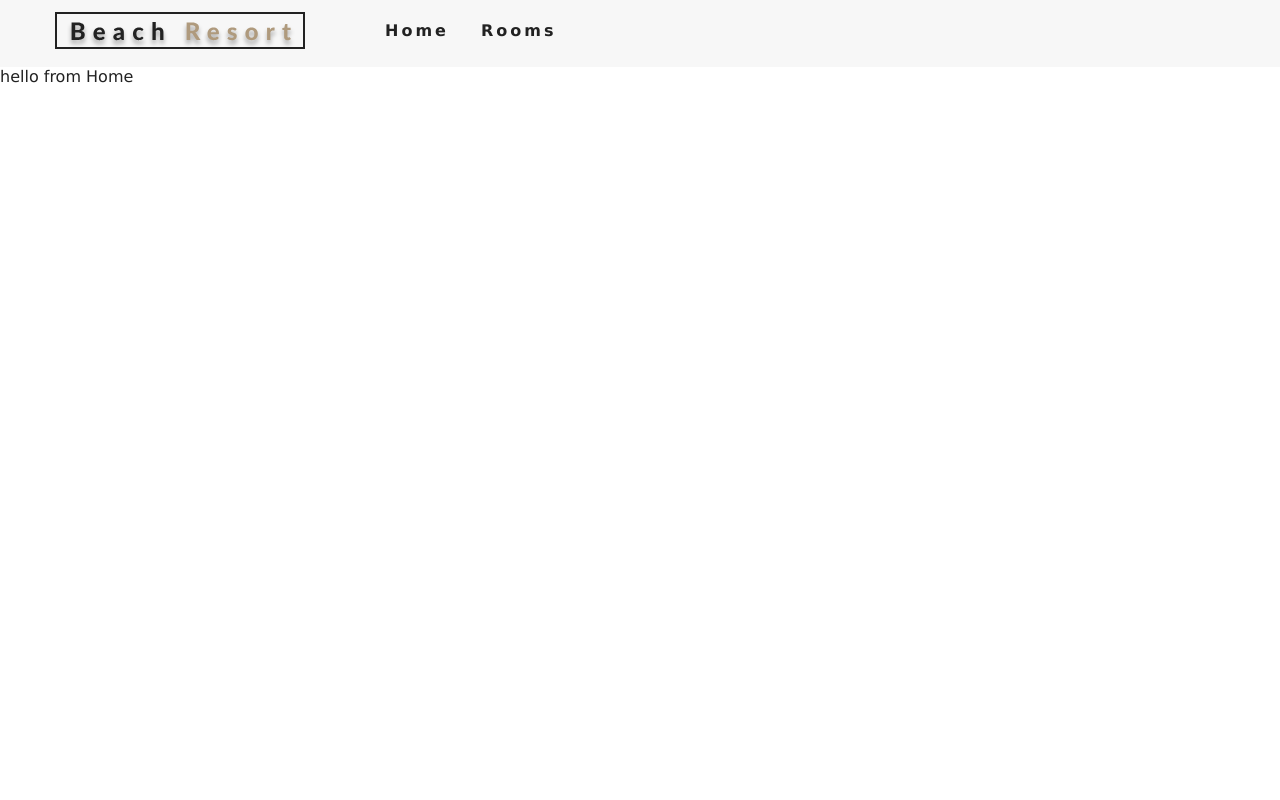
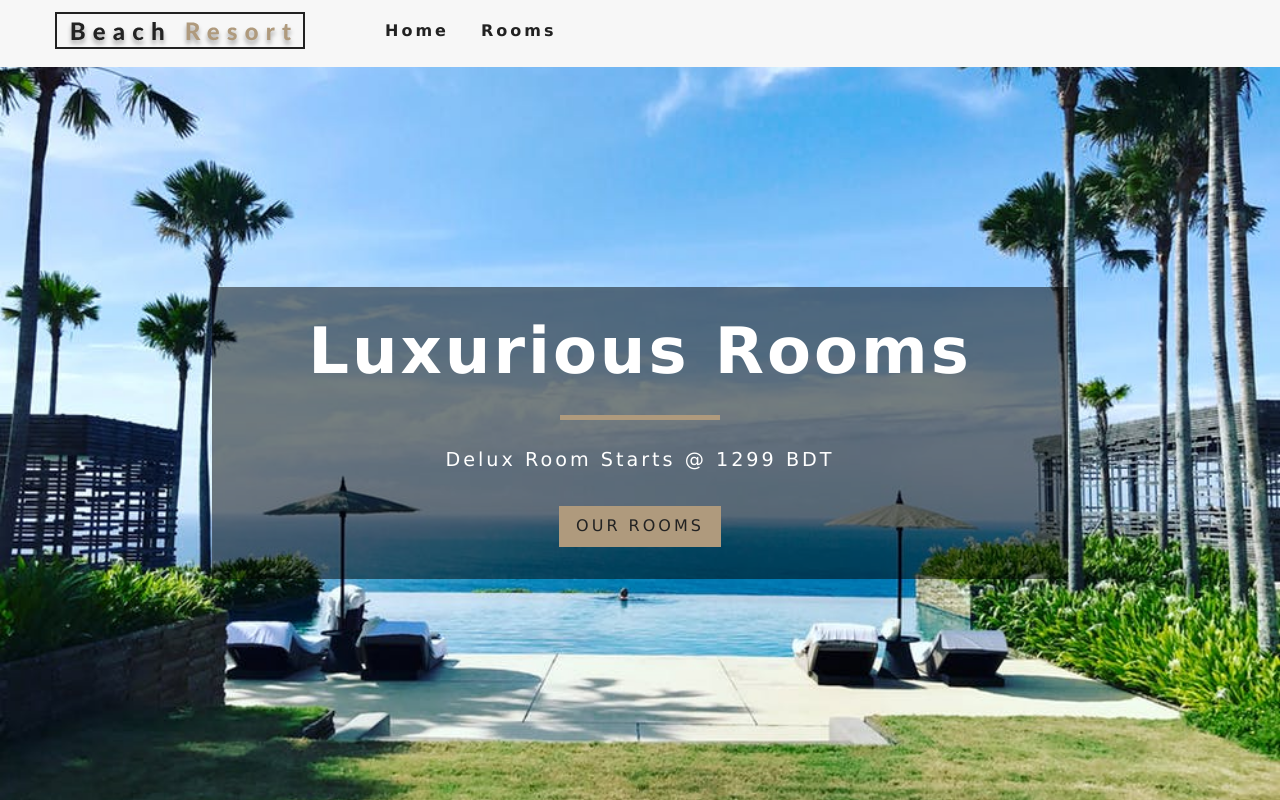
Before and after one commit to arafatul-islam/hotel-booking, a React (Create React App) app: page / in a window 1280 px wide. Built offline with nearby package versions, Linux system fonts and the light colour scheme.

Commit message:
header,banner,hero    added

```diff
--- /dev/null
+++ b/src/Components/Banner.jsx
@@ -0,0 +1,14 @@
+import React from 'react'
+
+const Banner = ({ children, title, subtitle }) => {
+  return (
+    <div className='banner'>
+      <h1>{title}</h1>
+      <div></div>
+      <p>{subtitle}</p>
+      {children}
+    </div>
+  )
+}
+
+export default Banner
--- /dev/null
+++ b/src/Components/Hero.jsx
@@ -0,0 +1,9 @@
+import React, { Children } from 'react'
+
+export default function Hero({ children, hero }) {
+  return <header className={hero}>{children}</header>
+}
+
+Hero.defaultProps = {
+  hero: 'defaultHero',
+}
--- a/src/Pages/Error.jsx
+++ b/src/Pages/Error.jsx
@@ -1,7 +1,18 @@
 import React from 'react'
+import { Link } from 'react-router-dom'
+import Banner from '../Components/Banner'
+import Hero from '../Components/Hero'
 
 const Error = () => {
-  return <div>hello from error page</div>
+  return (
+    <Hero>
+      <Banner title='404' subtitle='Page Not Found'>
+        <Link to='/' className='btn-primary'>
+          Return Home
+        </Link>
+      </Banner>{' '}
+    </Hero>
+  )
 }
 
 export default Error
--- a/src/Pages/Home.jsx
+++ b/src/Pages/Home.jsx
@@ -1,7 +1,18 @@
 import React from 'react'
+import { Link } from 'react-router-dom'
+import Banner from '../Components/Banner'
+import Hero from '../Components/Hero'
 
 const Home = (props) => {
-  return <div>hello from Home</div>
+  return (
+    <Hero>
+      <Banner title='Luxurious Rooms' subtitle='Delux Room Starts @ 1299 BDT'>
+        <Link className='btn-primary' to='rooms'>
+          Our Rooms
+        </Link>
+      </Banner>
+    </Hero>
+  )
 }
 
 export default Home
--- a/src/Pages/Rooms.jsx
+++ b/src/Pages/Rooms.jsx
@@ -1,10 +1,11 @@
 import React from 'react'
 import { Outlet } from 'react-router-dom'
+import Hero from '../Components/Hero'
 
 const Rooms = (props) => {
   return (
     <div>
-      Hello from Rooms
+      <Hero hero='roomsHero'></Hero>
       <Outlet />
     </div>
   )
```
